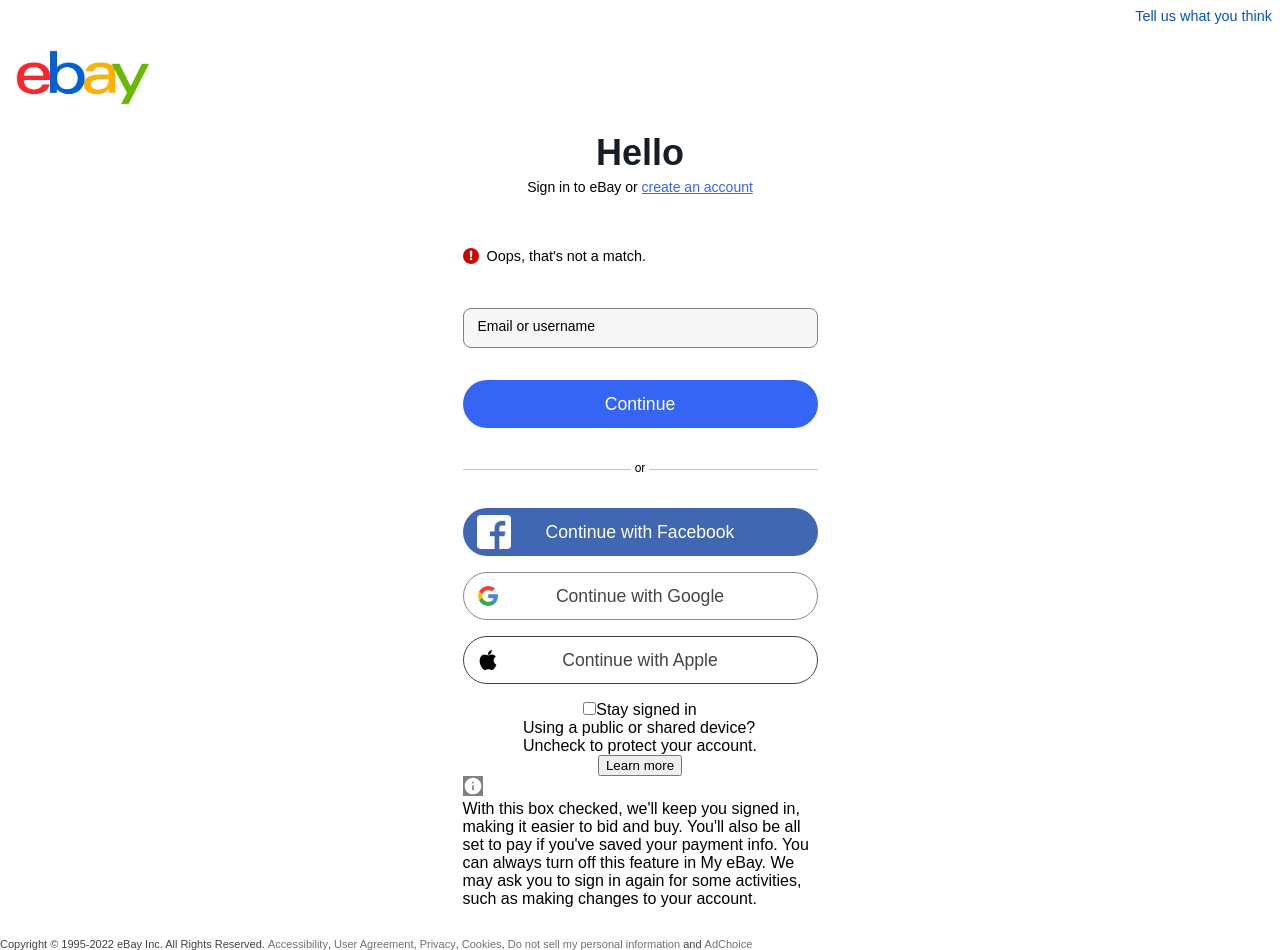
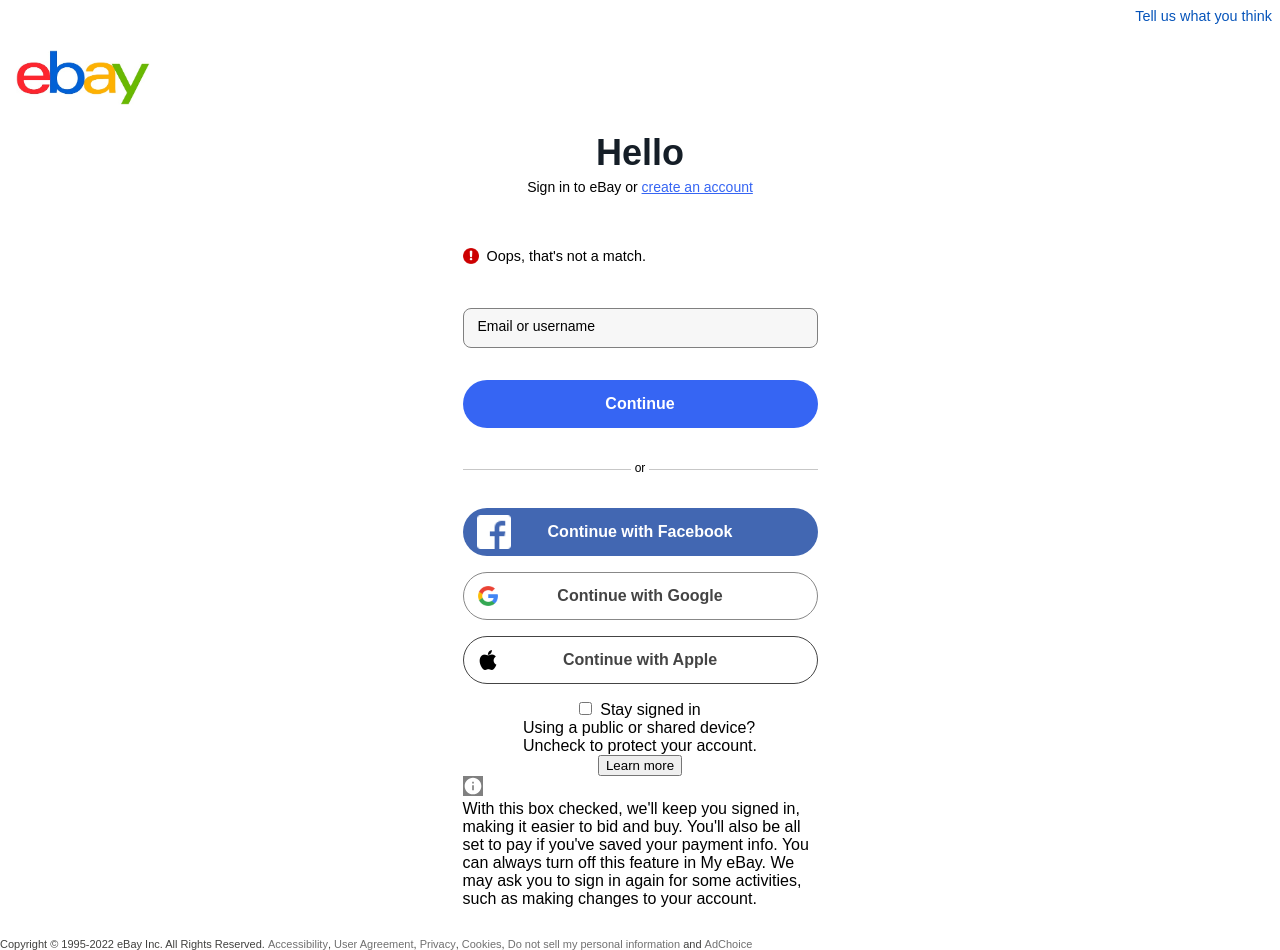
Before and after one commit to cybodt/ebay-clone, a React (Create React App) app: page /signin in a window 1280 px wide. Built offline with nearby package versions, Linux system fonts and the light colour scheme.

Commit message:
share code on github

```diff
--- a/src/SignIn.css
+++ b/src/SignIn.css
@@ -136,7 +136,9 @@
   height: 48px;
   box-sizing: border-box;
   border-radius: 48px;
-  font-size: 1.1rem;
+  font-size: 1rem;
+  font-weight: bold;
+  font-family: inherit;
 }
 
 .sign-in__social-wrapper {
@@ -291,3 +293,14 @@
   flex-direction: column;
   align-items: center;
 }
+
+.sign-in__kmsi-container>label {
+  width: 100%;
+  display: flex;
+  justify-content: center;
+  align-items: center;
+}
+
+.sign-in__kmsi-checkbox {
+  margin-right: 8px;
+}
```
